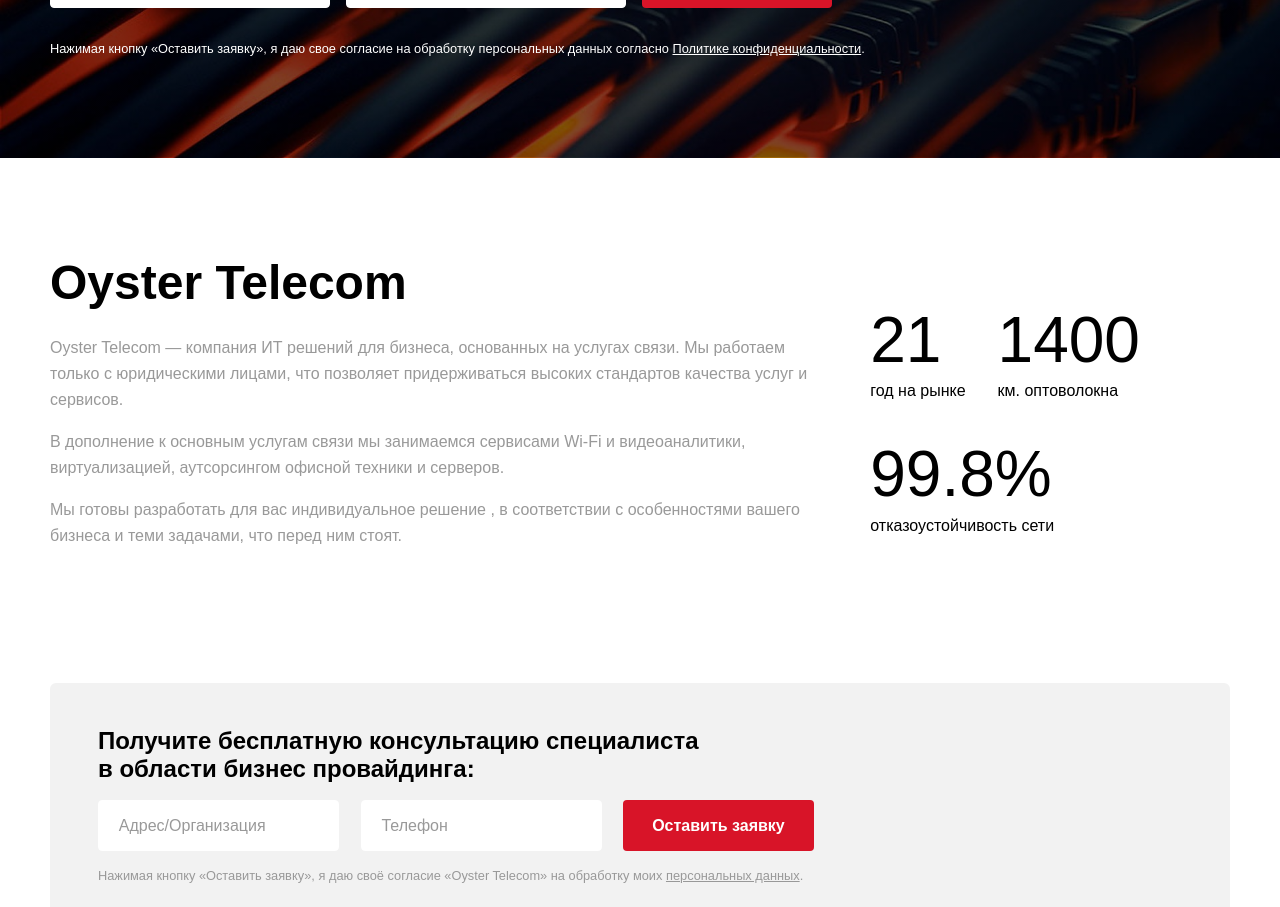
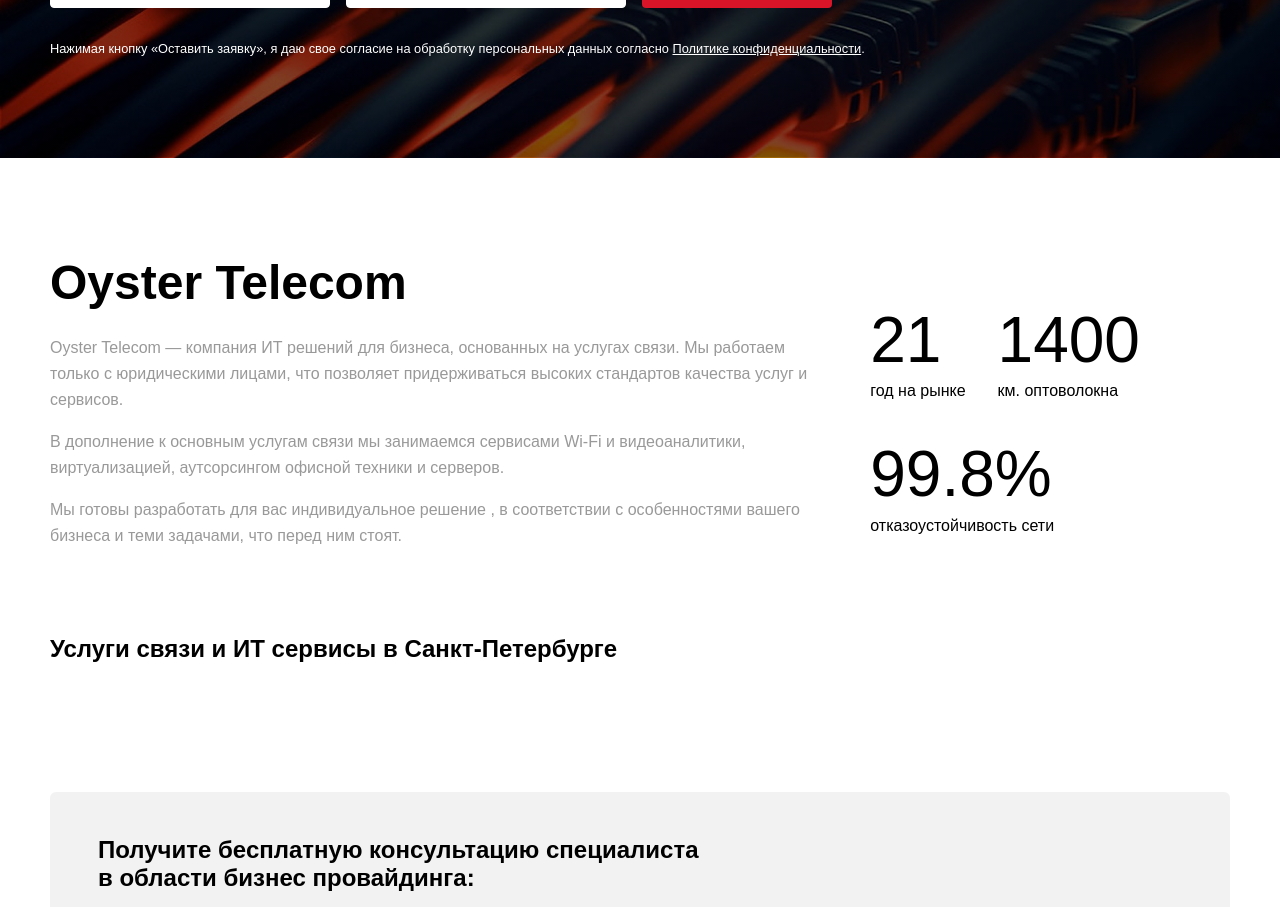
Before and after one commit to Kokkiri421/Oy2b-website, a Nuxt app: page / in a window 1280 px wide. Shown: the part 442-1349 px from the top of the page. Built offline with nearby package versions, Linux system fonts and the light colour scheme; a web font is replaced by a local one.

Commit message:
added template for services

```diff
--- a/components/Index/IndexMainContent.vue
+++ b/components/Index/IndexMainContent.vue
@@ -67,6 +67,9 @@
           </div>
         </div>
       </div>
+      <div class="company-services">
+        <h4>Услуги связи и ИТ сервисы в Санкт‑Петербурге</h4>
+      </div>
     </div>
   </div>
 </template>
@@ -88,6 +91,8 @@
 .main-content {
   width: 100%;
   padding: 6em 0 4em;
+  display: flex;
+  flex-direction: column;
 }
 .company-info {
   line-height: 1.62em;
@@ -137,4 +142,11 @@
     }
   }
 }
+.company-services {
+  margin-top: 4em;
+  @include _800() {
+    margin-top: 0;
+    order: -1;
+  }
+}
 </style>
```
